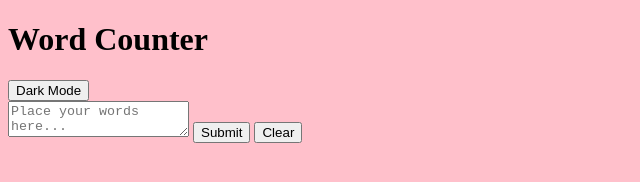
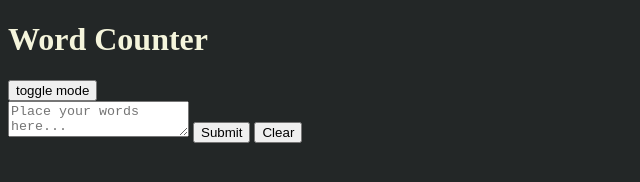
Before and after one commit to skeoswf/word-counter, a plain HTML site: page index.html in a window 1280 px wide. Shown: the whole page, without its empty margins (0-640 px from the left). Drawn offline with Linux system fonts and the light colour scheme.

Commit message:
Add toggle mode with functionality

```diff
--- a/index.html
+++ b/index.html
@@ -7,9 +7,9 @@
     <title>word counta</title>
   </head>
 
-  <body>
+  <body class="dark-mode">
     <h1>Word Counter</h1>
-    <button id="bg-switch">Dark Mode</button>
+    <button id="bg-switch">toggle mode</button>
     <div id="error" class="error"></div>
     <form>
       <textarea placeholder="Place your words here..."></textarea>
--- a/main.css
+++ b/main.css
@@ -1,3 +1,8 @@
 body {
-  background-color: pink;
+  background-color: white;
 }
+
+.dark-mode {
+  background-color: rgb(35, 39, 39);
+  color: beige;
+}
--- a/main.js
+++ b/main.js
@@ -30,6 +30,8 @@ const error = document.querySelector("#error");
 const wordCount = document.querySelector("#word-count");
 const toggleButton = document.querySelector("#bg-switch");
 
+const body = document.querySelector("body");
+
 // These are event listeners. We will focus on them later in the course
 form.addEventListener("submit", (event) => {
   event.preventDefault(); // the default behavior of a form is to reload the page, we do not want that so we want to prevent that behavior
@@ -45,5 +47,5 @@ form.addEventListener("reset", () => {
 });
 
 toggleButton.addEventListener("click", (event) => {
-  toggleMode(event.target.innerHTML);
+  body.classList.toggle("dark-mode");
 });
```
